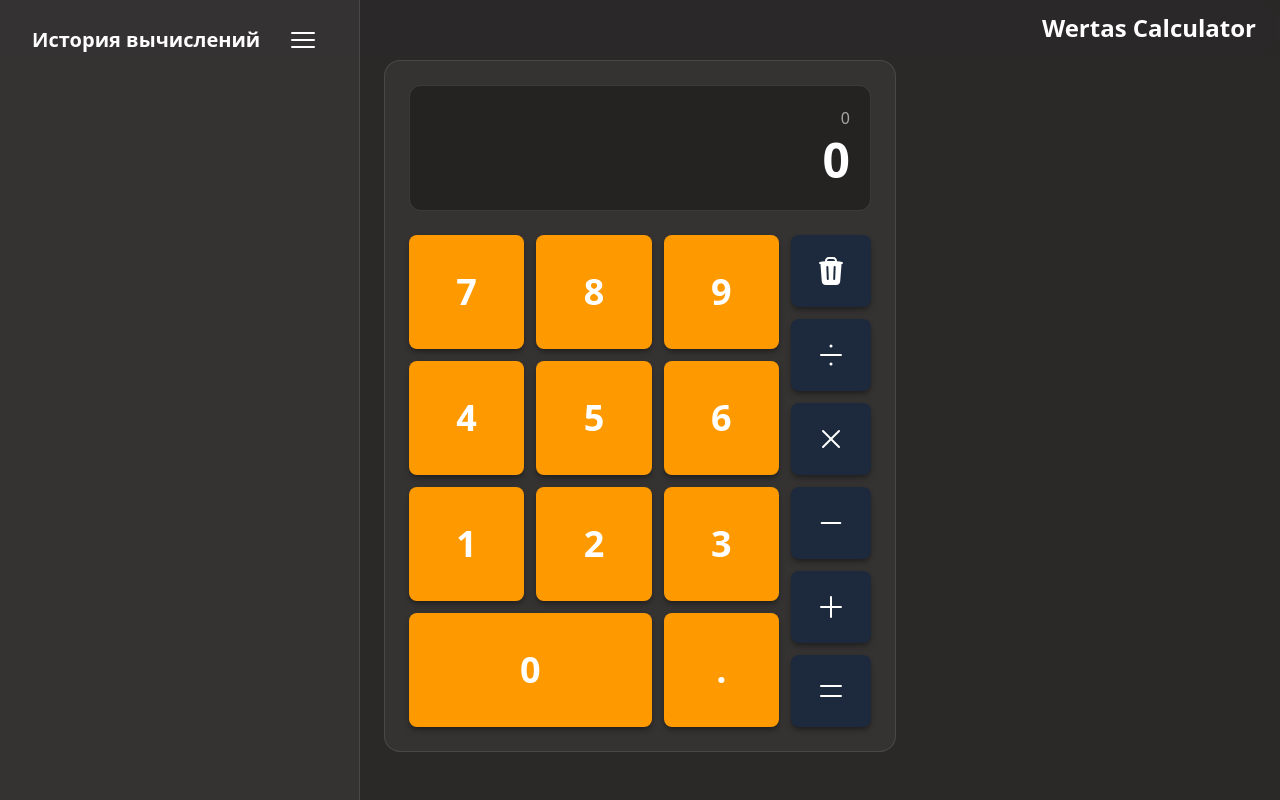
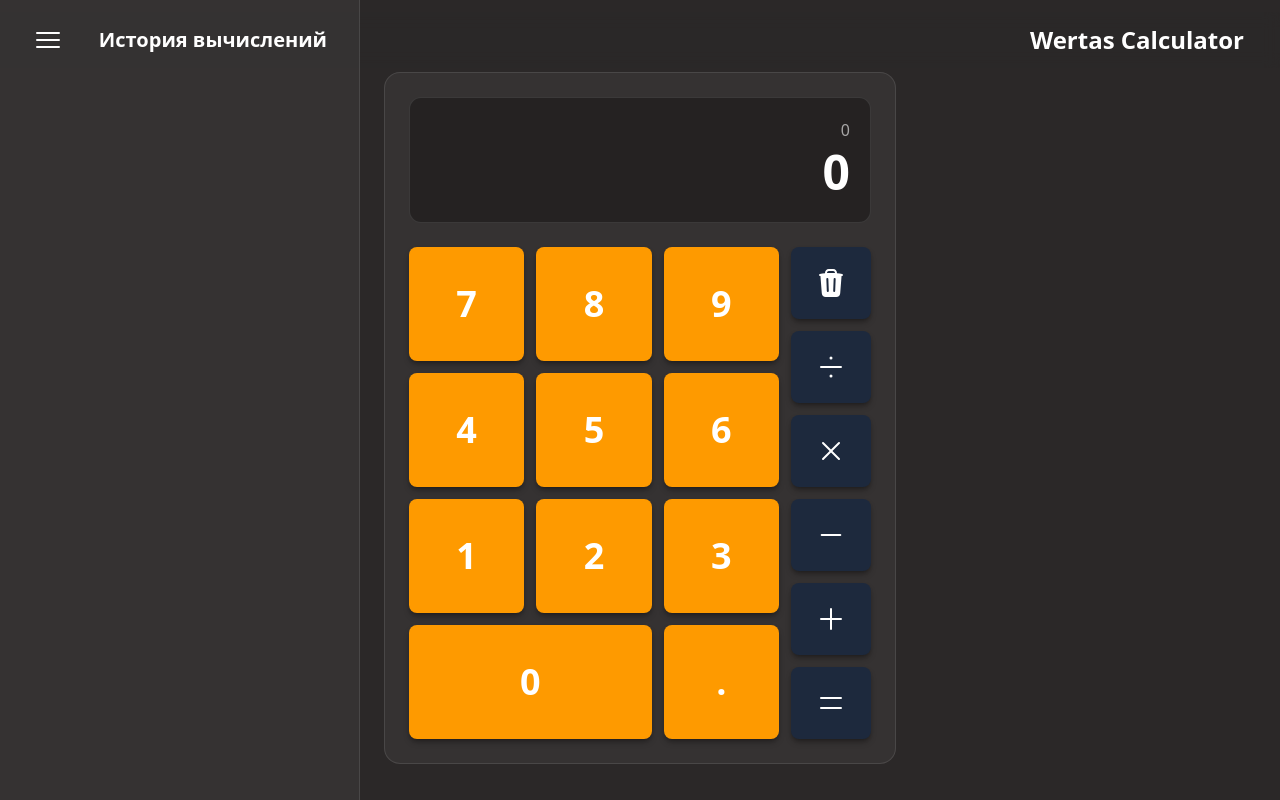
Before and after one commit to wertas441/react-calculator, a React (Vite) app: page / in a window 1280 px wide. Both pictures are taken after a click on the button 48 px from the left and 36 px from the top of the page. Built offline with nearby package versions, Linux system fonts and the light colour scheme.

Commit message:
develop: made better structure and made history sidebar

```diff
--- a/src/App.tsx
+++ b/src/App.tsx
@@ -1,26 +1,14 @@
-import NumberButton from "./components/buttons/NumberButton.tsx";
-import ActionButton from "./components/buttons/ActionButton.tsx";
-import {
-    EqualsIcon,
-    DivideIcon,
-    MinusIcon,
-    PlusIcon,
-    XMarkIcon,
-    TrashIcon, Bars3Icon,
-} from "@heroicons/react/24/solid";
-import {actionButtonClass} from "./lib";
 import {useEffect} from "react";
 import {useGlobalStore} from "./lib/store/globalStore.ts";
+import SideBar from "./components/SideBar.tsx";
+import CalculatorButtons from "./components/CalculatorButtons.tsx";
 
 
 export default function App() {
 
     let mainFieldNumberClass = `text-3xl md:text-5xl`
     const mainField = useGlobalStore(store => store.mainField)
-    const setMainField = useGlobalStore(store => store.setMainField)
-    const clearMainField = useGlobalStore(store => store.clearMainField)
     const isSideBarOpen = useGlobalStore(s => s.isSideBarOpen)
-    const setIsSideBarOpen = useGlobalStore(s => s.setIsSideBarOpen)
 
 
     useEffect(() => {
@@ -31,64 +19,10 @@ export default function App() {
         }
     }, [mainField]);
 
-    const numberZero = () => {
-        setMainField('0');
-
-    }
-
-    const numberOne = () => {
-        setMainField('1');
-    }
-
-    const numberTwo = () => {
-        setMainField('2');
-    }
-
-    const numberThree = () => {
-        setMainField( '3');
-    }
-
-    const numberFour = () => {
-        setMainField( '4');
-    }
-
-    const numberFive = () => {
-        setMainField('5');
-    }
-
-    const numberSix = () => {
-        setMainField('6');
-    }
-
-    const numberSeven = () => {
-        setMainField('7');
-    }
-
-    const numberEight = () => {
-        setMainField('8');
-    }
-
-    const numberNine = () => {
-        setMainField('9');
-    }
-
-
     return (
         <>
             {isSideBarOpen &&(
-                <aside className={`absolute top-0 left-0 h-full w-90 border-r p-4 bg-white/5 transform
-                transition-transform duration-300 border-white/10 ease-in-out z-70`}>
-                    <div className="flex justify-between text-white px-4 items-center">
-                        <h1 className={`text-xl font-semibold`}>История вычислений</h1>
-                        <button
-                            onClick={setIsSideBarOpen}
-                            className={`cursor-pointer p-2 rounded-lg hover:bg-white/5 focus:outline-none
-                focus-visible:ring-2 focus-visible:ring-white/40`}
-                        >
-                            <Bars3Icon className={`h-7 w-7 md:h-8 md:w-8`} />
-                        </button>
-                    </div>
-                </aside>
+                <SideBar />
             )}
 
             <div className="flex items-center justify-center sm:mt-1 mt-7 px-3">
@@ -107,81 +41,10 @@ export default function App() {
                         </div>
                     </div>
 
-                    <div className="flex gap-2 md:gap-3">
-                        <div className="grid grid-cols-3 gap-2 md:gap-3 flex-1">
-                            <NumberButton
-                                label={'7'}
-                                onClick={numberSeven}
-                            />
-                            <NumberButton
-                                label={'8'}
-                                onClick={numberEight}
-                            />
-                            <NumberButton
-                                label={'9'}
-                                onClick={numberNine}
-                            />
+                    <CalculatorButtons />
 
-                            <NumberButton
-                                label={'4'}
-                                onClick={numberFour}
-                            />
-                            <NumberButton
-                                label={'5'}
-                                onClick={numberFive}
-                            />
-                            <NumberButton
-                                label={'6'}
-                                onClick={numberSix}
-                            />
-
-                            <NumberButton
-                                label={'1'}
-                                onClick={numberOne}
-                            />
-                            <NumberButton
-                                label={'2'}
-                                onClick={numberTwo}
-                            />
-                            <NumberButton
-                                label={'3'}
-                                onClick={numberThree}
-                            />
-
-                            <NumberButton
-                                label={'0'}
-                                className="col-span-2"
-                                onClick={numberZero}
-                            />
-                            <NumberButton label={'.'} />
-                        </div>
-                        <div className="grid grid-cols-1 gap-2 md:gap-3">
-                            <ActionButton
-                                icon={<TrashIcon className={`${actionButtonClass} `} /> }
-                                className="bg-rose-600 hover:bg-rose-500"
-                                onClick={clearMainField}
-                            />
-                            <ActionButton
-                                icon={<DivideIcon className={`${actionButtonClass} `} /> }
-                            />
-                            <ActionButton
-                                icon={<XMarkIcon className={`${actionButtonClass} `} /> }
-                            />
-                            <ActionButton
-                                icon={<MinusIcon className={`${actionButtonClass} `} /> }
-                            />
-                            <ActionButton
-                                icon={<PlusIcon className={`${actionButtonClass} `} /> }
-                            />
-                            <ActionButton
-                                icon={<EqualsIcon className={`${actionButtonClass} `} /> }
-                                className="bg-amber-600 hover:bg-amber-500"
-                            />
-                        </div>
-                    </div>
                 </div>
             </div>
         </>
-
     )
 }
--- /dev/null
+++ b/src/components/CalculatorButtons.tsx
@@ -0,0 +1,136 @@
+import NumberButton from "./buttons/NumberButton.tsx";
+import ActionButton from "./buttons/ActionButton.tsx";
+import {DivideIcon, EqualsIcon, MinusIcon, PlusIcon, TrashIcon, XMarkIcon} from "@heroicons/react/24/solid";
+import {actionButtonClass} from "../lib";
+import {useGlobalStore} from "../lib/store/globalStore.ts";
+
+
+export default function CalculatorButtons(){
+
+    const setMainField = useGlobalStore(store => store.setMainField)
+    const clearMainField = useGlobalStore(store => store.clearMainField)
+
+    const numberZero = () => {
+        setMainField('0');
+
+    }
+
+    const numberOne = () => {
+        setMainField('1');
+    }
+
+    const numberTwo = () => {
+        setMainField('2');
+    }
+
+    const numberThree = () => {
+        setMainField( '3');
+    }
+
+    const numberFour = () => {
+        setMainField( '4');
+    }
+
+    const numberFive = () => {
+        setMainField('5');
+    }
+
+    const numberSix = () => {
+        setMainField('6');
+    }
+
+    const numberSeven = () => {
+        setMainField('7');
+    }
+
+    const numberEight = () => {
+        setMainField('8');
+    }
+
+    const numberNine = () => {
+        setMainField('9');
+    }
+
+    const point = () => {
+        setMainField('.');
+    }
+
+
+    return (
+        <div className="flex gap-2 md:gap-3">
+            <div className="grid grid-cols-3 gap-2 md:gap-3 flex-1">
+                <NumberButton
+                    label={'7'}
+                    onClick={numberSeven}
+                />
+                <NumberButton
+                    label={'8'}
+                    onClick={numberEight}
+                />
+                <NumberButton
+                    label={'9'}
+                    onClick={numberNine}
+                />
+
+                <NumberButton
+                    label={'4'}
+                    onClick={numberFour}
+                />
+                <NumberButton
+                    label={'5'}
+                    onClick={numberFive}
+                />
+                <NumberButton
+                    label={'6'}
+                    onClick={numberSix}
+                />
+
+                <NumberButton
+                    label={'1'}
+                    onClick={numberOne}
+                />
+                <NumberButton
+                    label={'2'}
+                    onClick={numberTwo}
+                />
+                <NumberButton
+                    label={'3'}
+                    onClick={numberThree}
+                />
+
+                <NumberButton
+                    label={'0'}
+                    className="col-span-2"
+                    onClick={numberZero}
+                />
+                <NumberButton
+                    label={'.'}
+                    onClick={point}
+                />
+            </div>
+            <div className="grid grid-cols-1 gap-2 md:gap-3">
+                <ActionButton
+                    icon={<TrashIcon className={`${actionButtonClass} `} /> }
+                    className="bg-rose-600 hover:bg-rose-500"
+                    onClick={clearMainField}
+                />
+                <ActionButton
+                    icon={<DivideIcon className={`${actionButtonClass} `} /> }
+                />
+                <ActionButton
+                    icon={<XMarkIcon className={`${actionButtonClass} `} /> }
+                />
+                <ActionButton
+                    icon={<MinusIcon className={`${actionButtonClass} `} /> }
+                />
+                <ActionButton
+                    icon={<PlusIcon className={`${actionButtonClass} `} /> }
+                />
+                <ActionButton
+                    icon={<EqualsIcon className={`${actionButtonClass} `} /> }
+                    className="bg-amber-600 hover:bg-amber-500"
+                />
+            </div>
+        </div>
+    )
+}
--- a/src/components/MainHeader.tsx
+++ b/src/components/MainHeader.tsx
@@ -8,17 +8,17 @@ export default function MainHeader() {
     const isSideBarOpen = useGlobalStore(s => s.isSideBarOpen)
 
     return (
-        <header className={`flex ${isSideBarOpen ? 'justify-end' : 'justify-between' }  items-center py-3 px-4 md:px-6 bg-[#2b2828]/80
+        <header className={`flex ${isSideBarOpen ? 'justify-end ' : 'justify-between' } mt-3 items-center py-3 px-4 md:px-6 bg-[#2b2828]/80
             backdrop-blur text-white sticky top-0`}>
                 <button
                     onClick={setIsSideBarOpen}
-                    className={`${isSideBarOpen ? 'hidden' : '' } cursor-pointer p-2 rounded-lg hover:bg-white/5 focus:outline-none
+                    className={`${isSideBarOpen ? 'hidden' : '' } ml-2 cursor-pointer rounded-lg hover:bg-white/5 focus:outline-none
                 focus-visible:ring-2 focus-visible:ring-white/40`}
                 >
                     <Bars3Icon className={`h-7 w-7 md:h-8 md:w-8`} />
                 </button>
 
-            <h1 className="text-xl md:text-2xl font-semibold">Wertas Calculator</h1>
+            <h1 className={`pr-3 text-xl md:text-2xl font-semibold`}>Wertas Calculator</h1>
         </header>
 
     )
--- /dev/null
+++ b/src/components/SideBar.tsx
@@ -0,0 +1,24 @@
+import {Bars3Icon} from "@heroicons/react/24/solid";
+import {useGlobalStore} from "../lib/store/globalStore.ts";
+
+
+export default function SideBar(){
+
+    const setIsSideBarOpen = useGlobalStore(s => s.setIsSideBarOpen)
+
+    return (
+        <aside className={`absolute top-0 left-0 h-full w-90 border-r p-4 bg-white/5 transform
+                transition-transform duration-300 border-white/10 ease-in-out z-70`}>
+            <div className="flex justify-between text-white px-2 items-center">
+                <button
+                    onClick={setIsSideBarOpen}
+                    className={`cursor-pointer p-2 rounded-lg hover:bg-white/5 focus:outline-none
+                focus-visible:ring-2 focus-visible:ring-white/40`}
+                >
+                    <Bars3Icon className={`h-7 w-7 md:h-8 md:w-8`} />
+                </button>
+                <h1 className={`text-xl font-semibold pr-2`}>История вычислений</h1>
+            </div>
+        </aside>
+    )
+}
```
